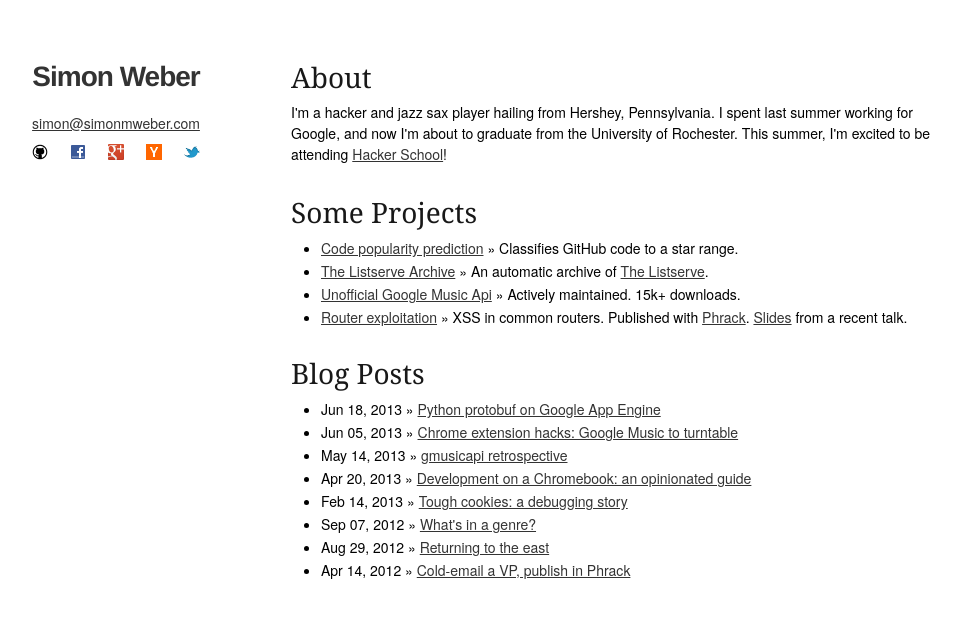
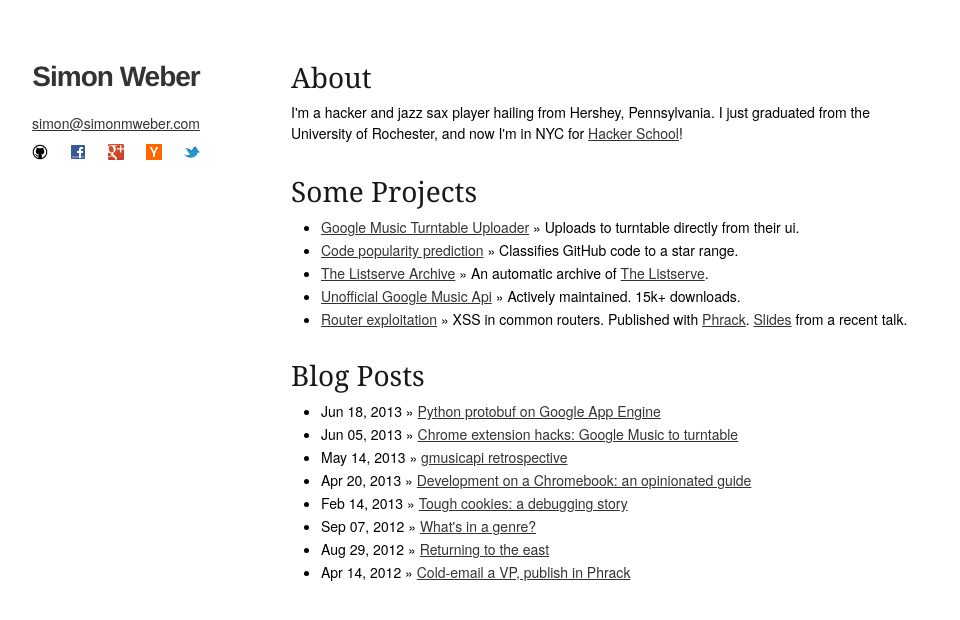
Before and after one commit to simon-weber/simon-weber.github.com, a Jekyll site: the page built from index.html, in a window 1280 px wide. Shown: the top 620 px of the page, without its empty margins (179-1139 px from the left). Built offline with Jekyll 4.4.1, drawn with Linux system fonts in a browser that asks for light colours; nearby versions of some CDN libraries.

Commit message:
update bio for HS, add gm->tt

```diff
--- a/index.html
+++ b/index.html
@@ -5,14 +5,17 @@
 <div class="landing-item">
     <h3>About</h3>
     I'm a hacker and jazz sax player hailing from Hershey, Pennsylvania.
-    I spent last summer working for Google, and now I'm about to graduate from the University of Rochester.
-    This summer, I'm excited to be attending <a href="http://hackerschool.com">Hacker School</a>!
+    I just graduated from the University of Rochester,
+    and now I'm in NYC for <a href="http://hackerschool.com">Hacker School</a>!
 </div>
 
 
 <div class="landing-item">
     <h3>Some Projects</h3>
     <ul>
+        <li>
+        <a href="https://github.com/simon-weber/Google-Music-Turntable-Uploader">Google Music Turntable Uploader</a> &raquo; Uploads to turntable directly from their ui.
+        </li>
         <li>
         <a href="https://github.com/simon-weber/Predicting-Code-Popularity">Code popularity prediction</a> &raquo; Classifies GitHub code to a star range.
         </li>
```
